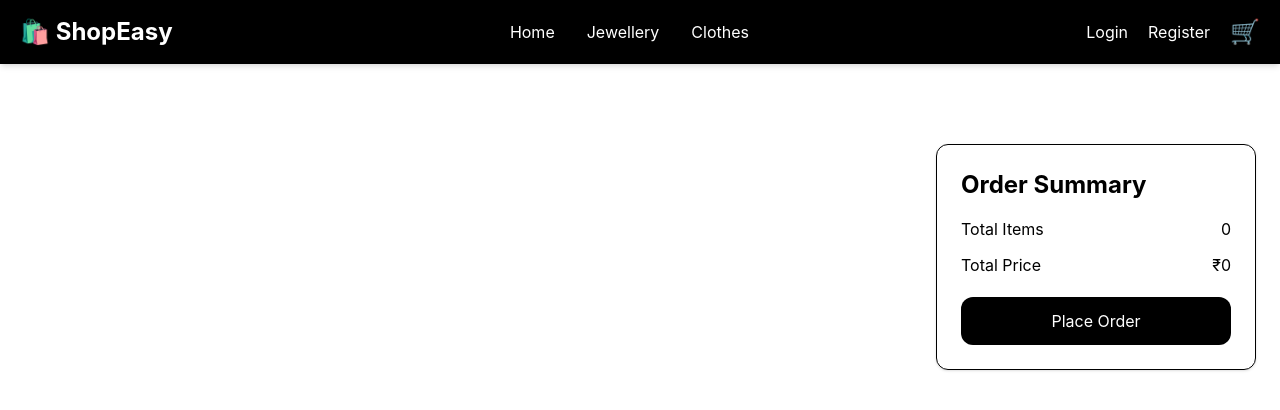
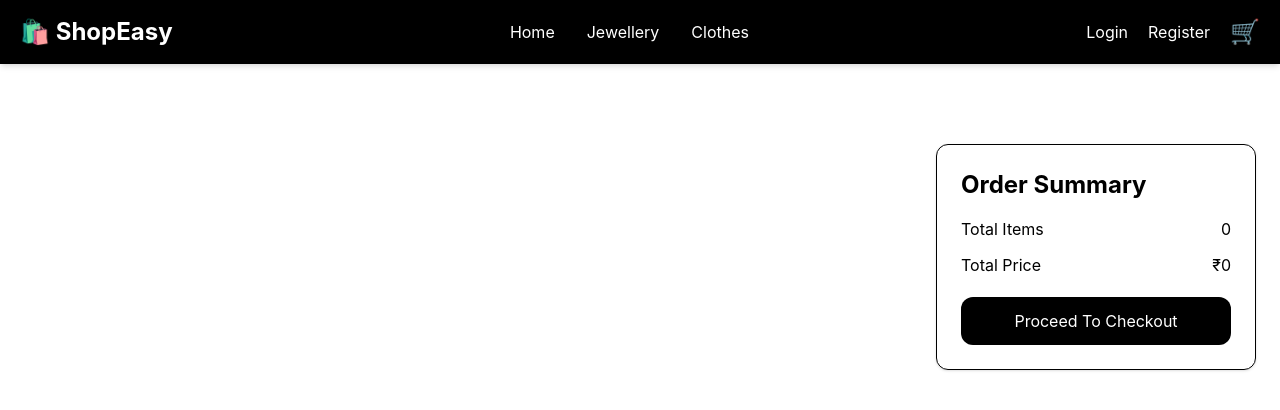
Before and after one commit to Ankushkushwaha0009/Ecommerce_Project, a React (Vite) app in the folder client/: page /cart in a window 1280 px wide. Shown: the top 410 px of the page. Built offline with nearby package versions, Linux system fonts and the light colour scheme.

Commit message:
corrected the order Summary component

```diff
--- a/client/src/components/OrderSummary.jsx
+++ b/client/src/components/OrderSummary.jsx
@@ -3,10 +3,11 @@ import { CartContext } from "../context/CartContext";
 import { Link } from "react-router-dom";
 import toast from "react-hot-toast";
 
-const OrderSummary = ({ shippingData }) => {
+const OrderSummary = ({ shippingData, isCheckout }) => {
+
   const { cart, totalItems, totalPrice } = useContext(CartContext);
 
-  console.log(shippingData);
+  console.log("OrderSummary Props:", shippingData);
 
   const handlePlaceOrder = () => {
     const requiredFields = [
@@ -34,7 +35,7 @@ const OrderSummary = ({ shippingData }) => {
     };
 
     for (let i = 0; i < requiredFields.length; i++) {
-      if (!shippingData[requiredFields[i]].trim()) {
+      if (!shippingData[requiredFields[i]]?.trim()) {
         toast.error(`${fieldNames[requiredFields[i]]} is required`);
         return;
       }
@@ -65,12 +66,21 @@ const OrderSummary = ({ shippingData }) => {
         <span>₹{totalPrice}</span>
       </div>
 
+      {isCheckout ? (
         <button
           onClick={handlePlaceOrder}
           className="w-full bg-black text-white py-3 rounded-xl hover:bg-gray-800"
         >
           Place Order
         </button>
+      ) : (
+        <Link
+          to="/checkout"
+          className="block w-full bg-black text-white py-3 rounded-xl hover:bg-gray-800 text-center"
+        >
+          Proceed To Checkout
+        </Link>
+      )}
     </div>
   );
 };
--- a/client/src/pages/CartPage.jsx
+++ b/client/src/pages/CartPage.jsx
@@ -8,22 +8,17 @@ const CartPage = () => {
 
   return (
     <div className="max-w-7xl mx-auto px-6 py-10 flex flex-col md:flex-row gap-8">
-
       {/* Left Side */}
       <div className="flex-1">
         {cart.map((item) => (
-          <CartCard
-            key={item.product._id}
-            item={item}
-          />
+          <CartCard key={item.product._id} item={item} />
         ))}
       </div>
 
       {/* Right Side */}
       <div className="w-full md:w-80">
-        <OrderSummary />
+        <OrderSummary isCheckout={false} />
       </div>
-
     </div>
   );
 };
--- a/client/src/pages/Checkout.jsx
+++ b/client/src/pages/Checkout.jsx
@@ -5,7 +5,6 @@ import ShippingForm from "../components/ShippingForm";
 import OrderSummary from "../components/OrderSummary";
 
 const Checkout = () => {
-
   const { cart } = useContext(CartContext);
 
   const [shippingData, setShippingData] = useState({
@@ -30,7 +29,7 @@ const Checkout = () => {
       </div>
 
       <div className="w-full md:w-80">
-        <OrderSummary shippingData={shippingData}/>
+        <OrderSummary isCheckout={true} shippingData={shippingData} />
       </div>
     </div>
   );
```
Lines whose indentation alone changed are shown as unchanged.
